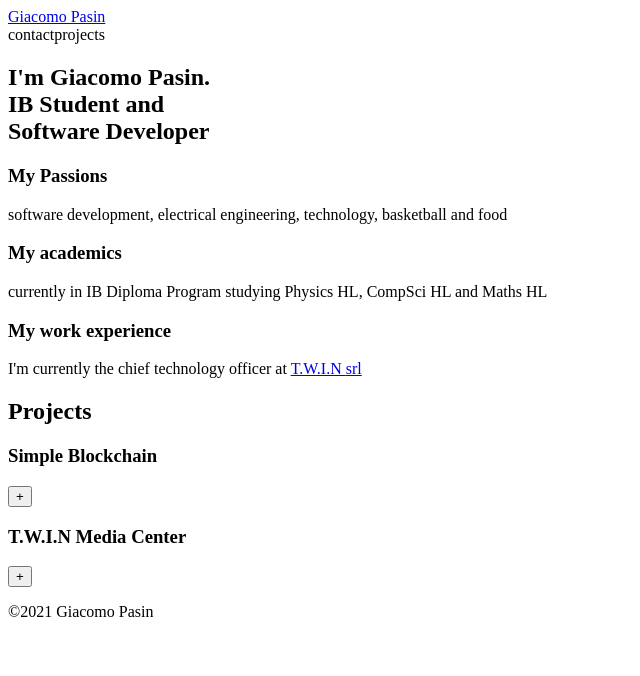
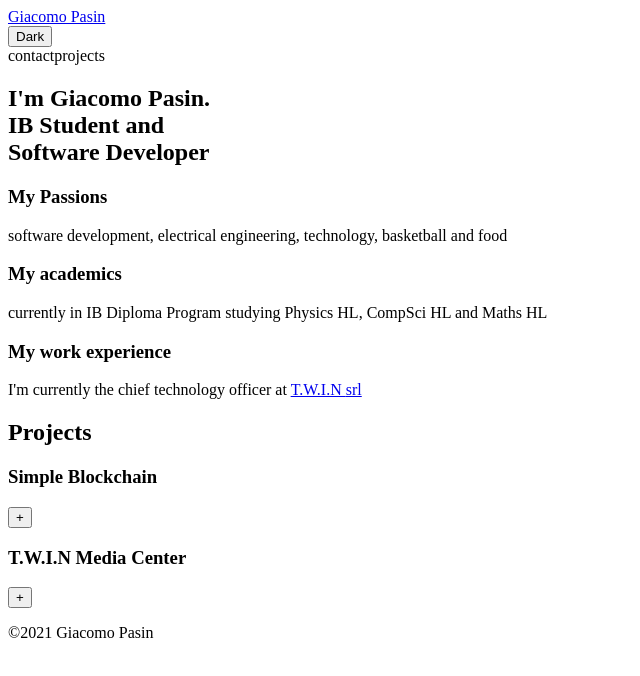
Before and after one commit to jackpeck2004/personal_website, a Next.js app in the folder next/: page / in a window 1280 px wide. Shown: the top 676 px of the page, without its empty margins (0-640 px from the left). Built offline with nearby package versions, Linux system fonts and the light colour scheme.

Commit message:
added darkmode toggle

```diff
--- a/next/components/topbar.tsx
+++ b/next/components/topbar.tsx
@@ -3,13 +3,44 @@ import { SITE_NAME } from '../lib/constants';
 //import Scroller from "./scroller"
 
 const Topbar: React.FC = () => {
+  const [darkMode, setDarkMode] = React.useState<boolean>(false);
+
+  React.useEffect(() => {
+    if (
+      localStorage.theme === 'dark' ||
+      (!'theme' in localStorage &&
+        window.matchMedia('(prefers-color-scheme: dark)').matches)
+    ) {
+      document.querySelector('html').classList.add('dark');
+    } else if (localStorage.theme === 'dark') {
+      document.querySelector('html').classList.add('dark');
+    }
+  }, []);
+
+  const toggleDark: void = () => {
+    let htmlClasses = document.querySelector('html').classList;
+    if (localStorage.theme == 'dark') {
+      htmlClasses.remove('dark');
+      localStorage.removeItem('theme');
+    } else {
+      htmlClasses.add('dark');
+      localStorage.theme = 'dark';
+    }
+    setDarkMode(!darkMode);
+  };
+
   return (
     <>
       <div className="h-20 flex items-center">
-        <div className="container mx-auto">
+        <div className="container mx-auto flex justify-between">
           <a href="/" className="uppercase font-semibold text-2xl">
             {SITE_NAME}
           </a>
+          <div>
+            <button onClick={() => toggleDark()}>
+              {darkMode ? 'Light' : 'Dark'}
+            </button>
+          </div>
         </div>
       </div>
       {/*<Scroller />*/}
--- a/next/tailwind.config.js
+++ b/next/tailwind.config.js
@@ -1,6 +1,6 @@
 module.exports = {
   purge: ['./pages/**/*.{js,ts,jsx,tsx}', './components/**/*.{js,ts,jsx,tsx}'],
-  darkMode: 'media', // or 'media' or 'class'
+  darkMode: 'class', // or 'media' or 'class'
   theme: {
     extend: {
       transitionDuration: {
```
